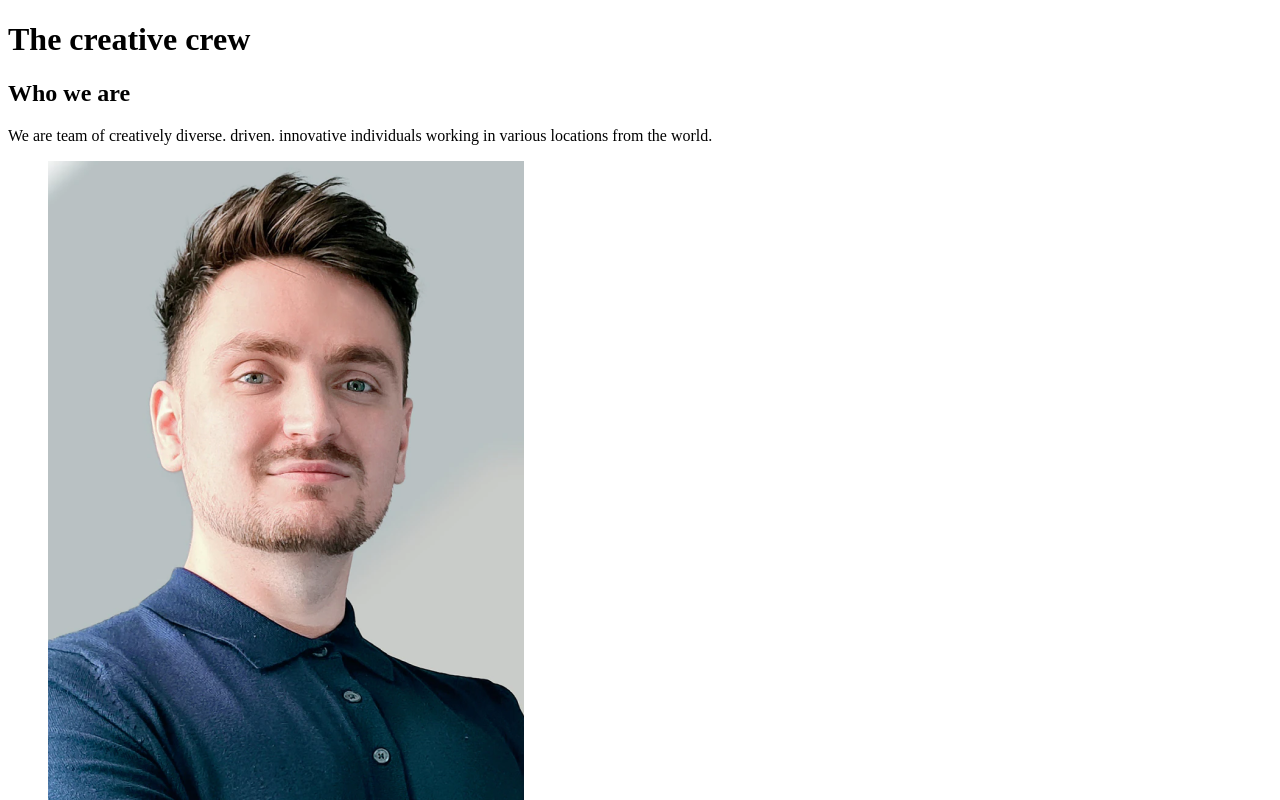
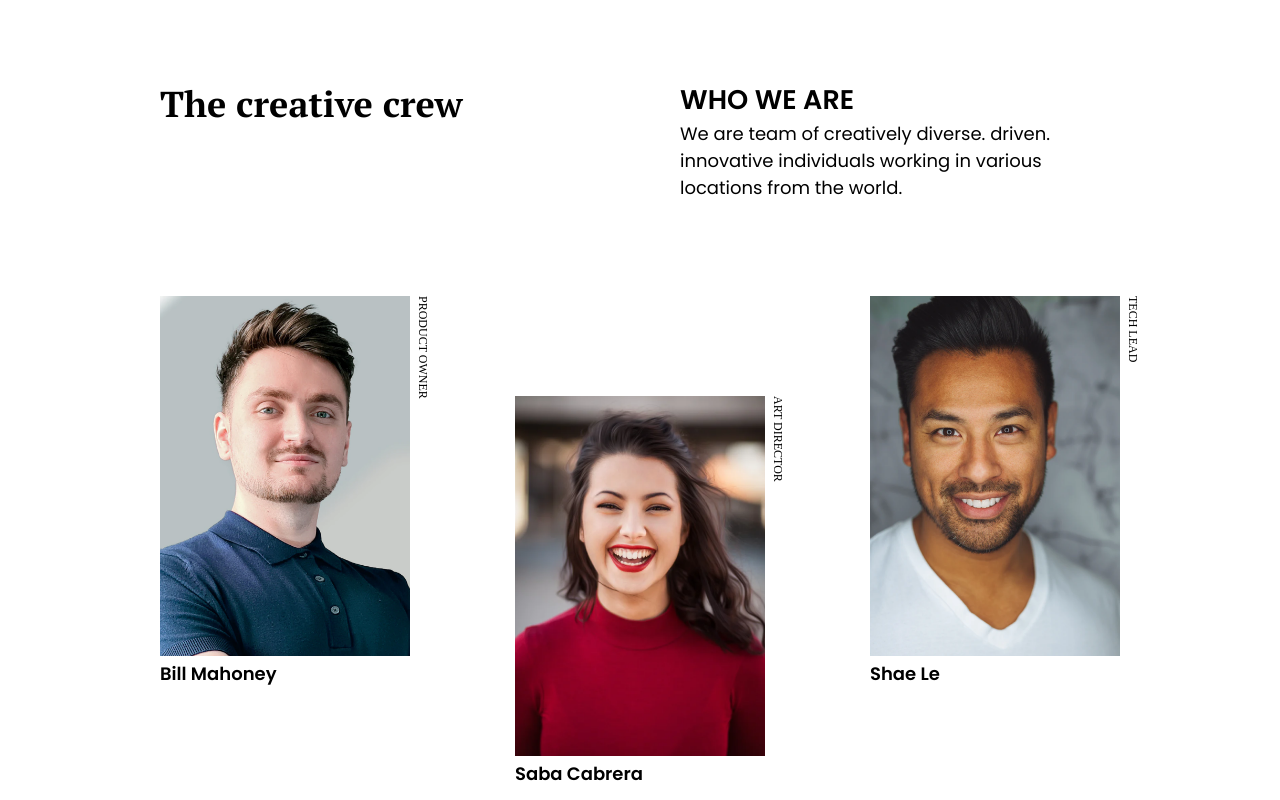
Before and after one commit to yomar-dev/team-page, a plain HTML site: page index.html in a window 1280 px wide. Shown: the top 800 px of the page. Drawn offline with Linux system fonts and the light colour scheme.

Commit message:
feat: create desktop version.

```diff
--- a/index.html
+++ b/index.html
@@ -19,13 +19,16 @@
     <link rel="preconnect" href="https://fonts.googleapis.com" />
     <link rel="preconnect" href="https://fonts.gstatic.com" crossorigin />
     <link
-      href="https://fonts.googleapis.com/css2?family=PT+Serif:wght@400;700&family=Poppins:wght@400;600&display=swap"
+      href="https://fonts.googleapis.com/css2?family=Montserrat:wght@500;700&family=PT+Serif:wght@400;700&family=Poppins:wght@400;600&display=swap"
       rel="stylesheet"
     />
+
+    <link rel="stylesheet" href="styles.css" />
 
     <title>Yomar Miranda | Team Page</title>
   </head>
   <body>
+    <div class="container">
       <header class="header">
         <h1 class="header__title">The creative crew</h1>
 
@@ -40,7 +43,11 @@
 
       <main class="main">
         <figure class="card">
-        <img src="./images/photo1.png" alt="Bill Mahoney" class="card__image" />
+          <img
+            src="./images/photo1.png"
+            alt="Bill Mahoney"
+            class="card__image"
+          />
           <figcaption class="card__caption">
             <h3 class="card__title">Bill Mahoney</h3>
             <p class="card__subtitle">Product owner</p>
@@ -48,7 +55,11 @@
         </figure>
 
         <figure class="card">
-        <img src="./images/photo2.png" alt="Saba Cabrera" class="card__image" />
+          <img
+            src="./images/photo2.png"
+            alt="Saba Cabrera"
+            class="card__image"
+          />
           <figcaption class="card__caption">
             <h3 class="card__title">Saba Cabrera</h3>
             <p class="card__subtitle">Art director</p>
@@ -92,15 +103,18 @@
         </figure>
       </main>
 
-    <footer>
+      <footer class="footer">
         created by
         <a
           href="https://github.com/yomar-dev/team-page"
           target="_blank"
           rel="noopener noreferrer"
-        >yomar-dev</a
+          class="footer__link"
         >
+          yomar-dev
+        </a>
         - devChallenges.io
       </footer>
+    </div>
   </body>
 </html>
--- a/styles.css
+++ b/styles.css
@@ -5,3 +5,95 @@
   margin: 0;
   padding: 0;
 }
+
+body {
+  display: flex;
+  flex-direction: column;
+  justify-content: center;
+  align-items: center;
+  min-height: 100vh;
+}
+
+.container {
+  width: 960px;
+}
+
+.header {
+  display: flex;
+  justify-content: space-between;
+  margin-top: 80px;
+  margin-bottom: 95px;
+}
+
+.header__title {
+  font-family: 'PT Serif', serif;
+  font-size: 36px;
+  font-weight: 700;
+}
+
+.article {
+  font-family: 'Poppins', sans-serif;
+  font-size: 18px;
+  max-width: 440px;
+}
+
+.article__title {
+  font-weight: 600;
+  text-transform: uppercase;
+}
+
+.article__content {
+  line-height: 27px;
+}
+
+.main {
+  display: flex;
+  flex-wrap: wrap;
+  justify-content: space-between;
+}
+
+.card {
+  height: 400px;
+  position: relative;
+  margin-bottom: 120px;
+}
+
+.card__image {
+  width: 250px;
+  height: 360px;
+}
+
+.card__title {
+  font-family: 'Poppins', sans-serif;
+  font-size: 18px;
+  line-height: 27px;
+}
+
+.card__subtitle {
+  font-size: 12px;
+  text-transform: uppercase;
+  position: absolute;
+  top: 0;
+  right: -20px;
+  writing-mode: vertical-rl;
+}
+
+.card:nth-child(2),
+.card:nth-child(5) {
+  transform: translateY(100px);
+}
+
+.footer {
+  color: #bdbdbd;
+  font-family: 'Montserrat', sans-serif;
+  font-size: 14px;
+  margin-bottom: 24px;
+  margin-top: 50px;
+  text-align: center;
+}
+
+.footer__link {
+  text-decoration: none;
+  color: inherit;
+  font-weight: bold;
+}
```
Lines whose indentation alone changed are shown as unchanged.
